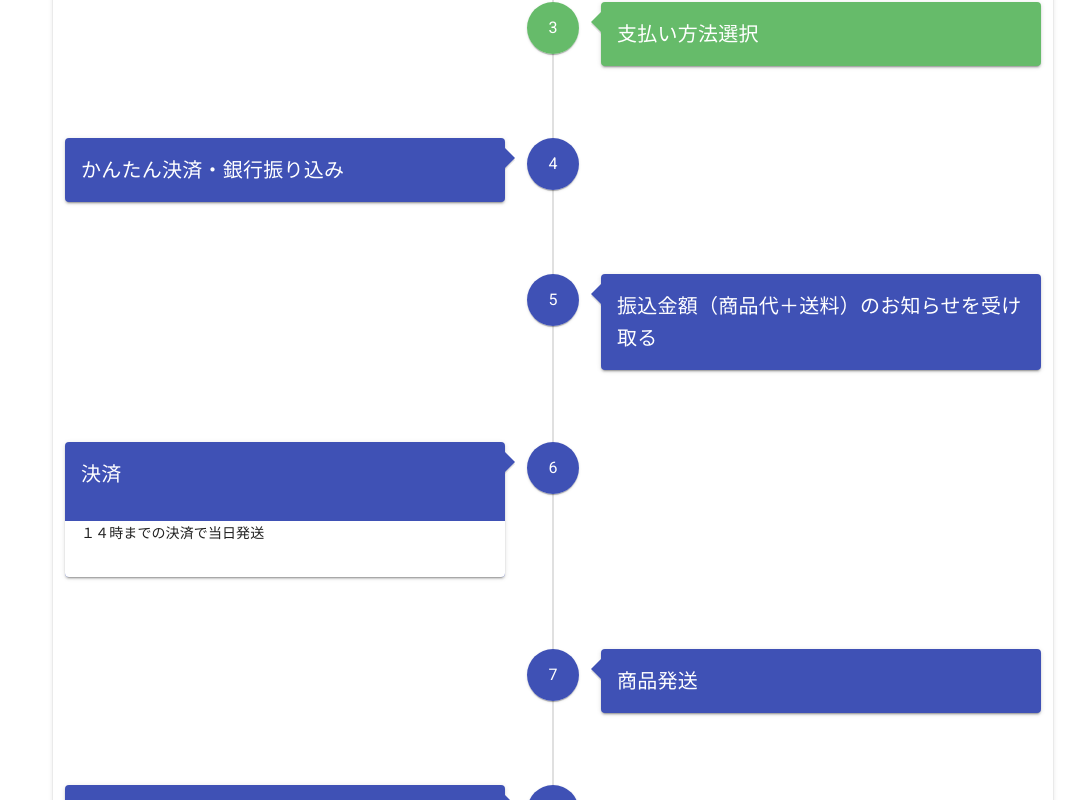
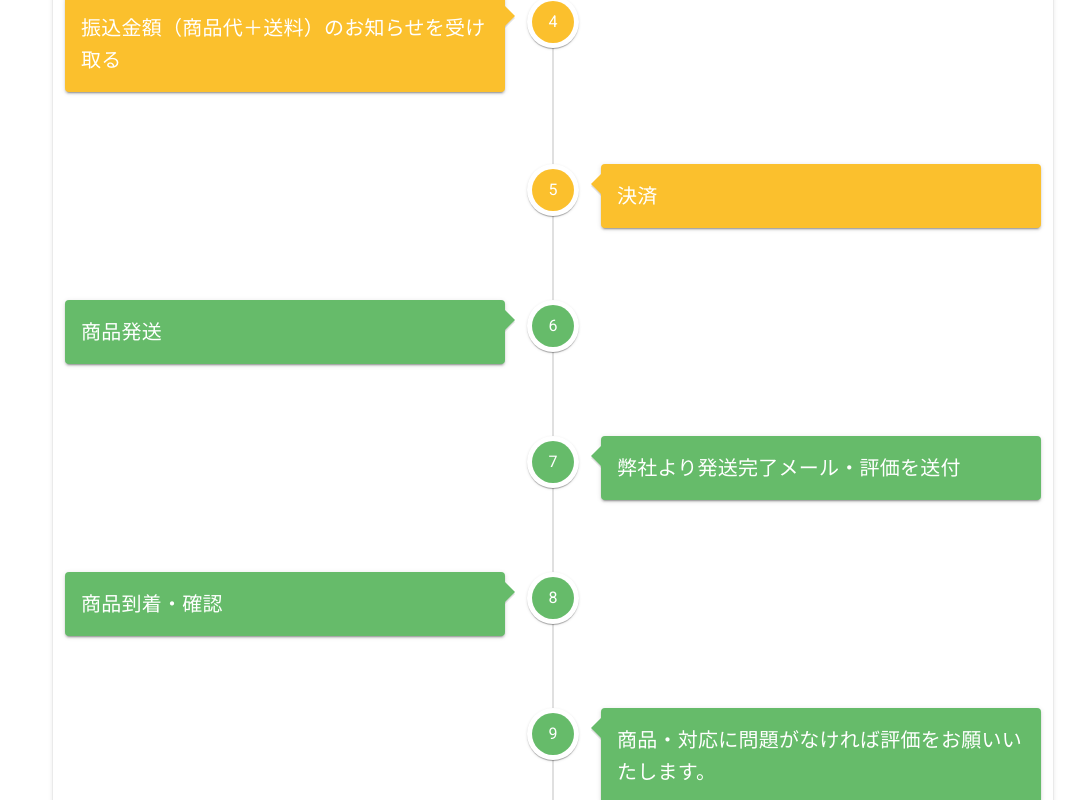
Before and after one commit to bonkun0903/yahuoku-site-vue, a Vue app: page / in a window 1280 px wide. Shown: the part 920-1720 px from the top of the page, without its empty margins (215-1280 px from the left). Built offline with nearby package versions, Linux system fonts and the light colour scheme; what vue-clipboard2 would draw is missing.

Commit message:
Edit TradingFlow.vue

```diff
--- a/src/App.vue
+++ b/src/App.vue
@@ -77,12 +77,7 @@ export default {
     tab: null,
     drawer: null,
     links: [
-      // { name: 'ホーム', to: '/', icon: 'mdi-inbox-arrow-down' },
-      // { name: 'ストア情報', to: '/store_info', icon: 'mdi-inbox-arrow-down' },
       { name: 'はじめに', to: '/', icon: 'mdi-arrow-right-drop-circle' },
-      // { name: 'お知らせ', to: '/notice_view', icon: 'mdi-inbox-arrow-down' },
-      // { name: '注意事項', to: '/considerations_view', icon: 'mdi-inbox-arrow-down' },
-      // { name: '返品・返金', to: '/return_and_refund_view', icon: 'mdi-inbox-arrow-down' },
       { name: '送料一覧表', to: '/price_list', icon: 'mdi-grid' }
     ]
   }),
--- a/src/components/parts/TradingFlowView.vue
+++ b/src/components/parts/TradingFlowView.vue
@@ -25,11 +25,10 @@
                   :dense="$vuetify.breakpoint.smAndDown"
                 >
                   <v-timeline-item
-                      v-for="(item, i) in items"
+                    v-for="(item, i) in choiceItems(n)"
                     :key="i"
                     :color="item.color"
                     class="white--text mb-12"
-                      fill-dot
                     large
                   >
                   <template v-slot:icon>
@@ -42,12 +41,6 @@
                       <v-card-title class="text-h6">
                         {{ item.title }}
                       </v-card-title>
-                        <v-card-text
-                          v-if="item.describe"
-                          class="white text--primary"
-                        >
-                          <p>{{ item.describe }}</p>
-                        </v-card-text>
                     </v-card>
                   </v-timeline-item>
                 </v-timeline>
@@ -75,69 +68,109 @@ import DetailedExplanationByPaymentMethod2 from '../parts/DetailedExplanationByP
 
 export default {
   data: () => ({
-    items: [
+    tabs: null,
+    items1: [
       {
-        color: 'red lighten-2',
+        color: 'green lighten-1',
         icon: 'mdi-star',
-        title: '落札',
-        describe: 'ヤフオク！からメールが届きます'
-      },
-      {
-        color: 'purple darken-1',
-        icon: 'mdi-book-variant',
-        title: 'オーダーフォーム入力',
-        describe: '説明〜〜〜〜'
+        title: '落札'
       },
       {
         color: 'green lighten-1',
-        icon: 'mdi-airballoon',
-        title: '支払い方法選択',
-        describe: ''
+        icon: 'mdi-book-variant',
+        title: 'オーダーフォーム入力'
       },
       {
-        color: 'indigo',
-        icon: 'mdi-buffer',
-        title: 'かんたん決済・銀行振り込み',
-        describe: ''
+        color: 'yellow darken-2',
+        icon: 'mdi-airballoon',
+        title: 'かんたん決済または、銀行振り込みを選択'
       },
       {
-        color: 'indigo',
+        color: 'yellow darken-2',
         icon: 'mdi-buffer',
-        title: '振込金額（商品代＋送料）のお知らせを受け取る',
-        describe: ''
+        title: '振込金額（商品代＋送料）のお知らせを受け取る'
       },
       {
-        color: 'indigo',
+        color: 'yellow darken-2',
         icon: 'mdi-buffer',
-        title: '決済',
-        describe: '１４時までの決済で当日発送'
+        title: '決済'
       },
       {
-        color: 'indigo',
+        color: 'green lighten-1',
         icon: 'mdi-buffer',
-        title: '商品発送',
-        describe: ''
+        title: '商品発送'
       },
       {
-        color: 'indigo',
+        color: 'green lighten-1',
         icon: 'mdi-buffer',
-        title: '弊社より発送完了メール・評価を送付',
-        describe: ''
+        title: '弊社より発送完了メール・評価を送付'
       },
       {
-        color: 'indigo',
+        color: 'green lighten-1',
         icon: 'mdi-buffer',
-        title: '商品到着・確認',
-        describe: ''
+        title: '商品到着・確認'
       },
       {
-        color: 'indigo',
+        color: 'green lighten-1',
         icon: 'mdi-buffer',
-        title: '商品・対応に問題がなければ評価をお願いいたします。',
-        describe: ''
+        title: '商品・対応に問題がなければ評価をお願いいたします。'
+      }
+    ],
+    items2: [
+      {
+        color: 'green lighten-1',
+        icon: 'mdi-star',
+        title: '代引き落札'
+      },
+      {
+        color: 'green lighten-1',
+        icon: 'mdi-book-variant',
+        title: 'オーダーフォーム入力'
+      },
+      {
+        color: 'yellow darken-2',
+        icon: 'mdi-airballoon',
+        title: 'かんたん決済または、銀行振り込みを選択'
+      },
+      {
+        color: 'yellow darken-2',
+        icon: 'mdi-buffer',
+        title: '振込金額（商品代＋送料）のお知らせを受け取る'
+      },
+      {
+        color: 'yellow darken-2',
+        icon: 'mdi-buffer',
+        title: '決済'
+      },
+      {
+        color: 'green lighten-1',
+        icon: 'mdi-buffer',
+        title: '商品発送'
+      },
+      {
+        color: 'green lighten-1',
+        icon: 'mdi-buffer',
+        title: '弊社より発送完了メール・評価を送付'
+      },
+      {
+        color: 'green lighten-1',
+        icon: 'mdi-buffer',
+        title: '商品到着・確認'
+      },
+      {
+        color: 'green lighten-1',
+        icon: 'mdi-buffer',
+        title: '商品・対応に問題がなければ評価をお願いいたします。'
       }
     ]
   }),
+  computed: {
+    choiceItems: function () {
+      return function (n) {
+        return n === 1 ? this.items1 : this.items2
+      }
+    }
+  },
   components: {
     DetailedExplanationByPaymentMethod1,
     DetailedExplanationByPaymentMethod2
```
Lines whose indentation alone changed are shown as unchanged.
